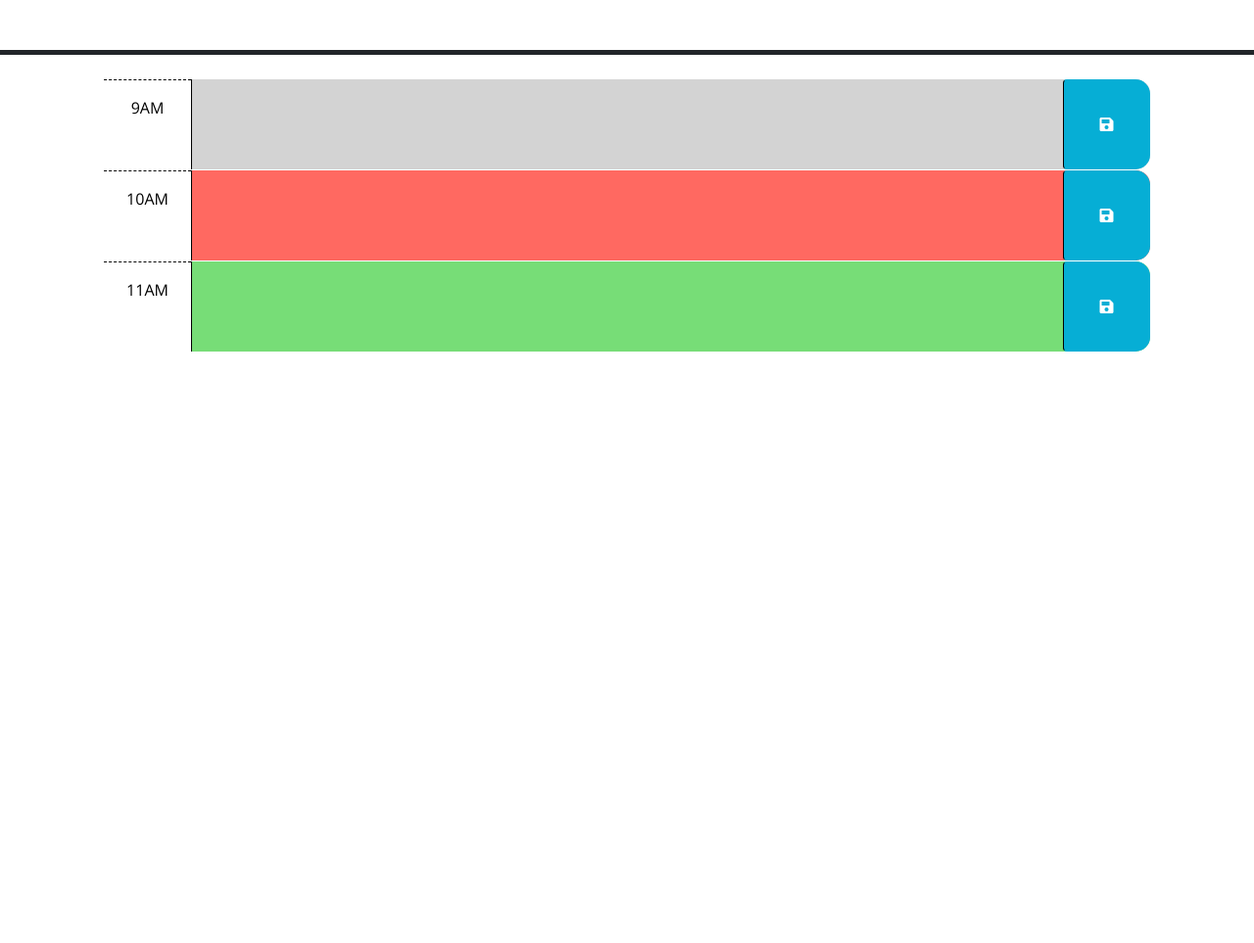
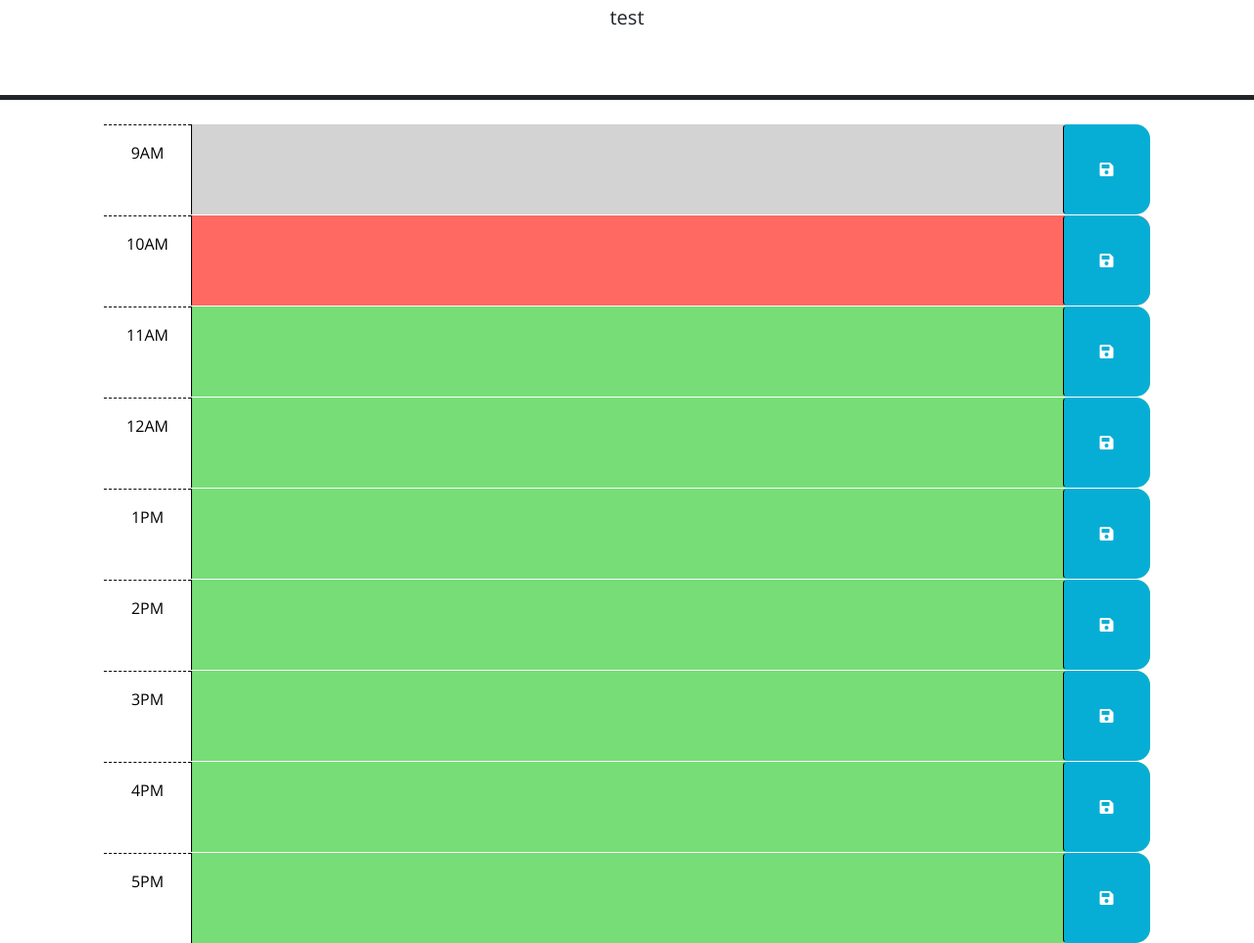
Before and after one commit to sareacct91/Day-Scheduler, a plain HTML site: page index.html in a window 1280 px wide. Shown: the part 176-1139 px from the top of the page at 98% size. Before the commit the page ends 800 px from the top, so only its background shows below. Drawn offline with nearby package versions, Linux system fonts and the light colour scheme; files that its build step writes are made by us from their sources.

Commit message:
Added time block

```diff
--- a/index.html
+++ b/index.html
@@ -18,7 +18,7 @@
       href="https://fonts.googleapis.com/css?family=Open+Sans&display=swap"
       rel="stylesheet"
     />
-    <link rel="stylesheet" href="style.css" />
+    <link rel="stylesheet" href="./assets/css/style.css" />
     <title>Work Day Scheduler</title>
   </head>
 
@@ -26,8 +26,9 @@
     <header class="p-5 mb-4 border-5 border-bottom border-dark text-center">
       <h1 class="display-3">Work Day Scheduler</h1>
       <p class="lead">A simple calendar app for scheduling your work day</p>
-      <p id="currentDay" class="lead"></p>
+      <p id="currentDay" class="lead">test</p>
     </header>
+
     <div class="container-lg px-5">
       <!-- Use class for "past", "present", and "future" to apply styles to the
         time-block divs accordingly. The javascript will need to do this by
@@ -66,6 +67,49 @@
         </button>
       </div>
 
+      <div id="hour-12" class="row time-block future">
+        <div class="col-2 col-md-1 hour text-center py-3">12AM</div>
+        <textarea class="col-8 col-md-10 description" rows="3"> </textarea>
+        <button class="btn saveBtn col-2 col-md-1" aria-label="save">
+          <i class="fas fa-save" aria-hidden="true"></i>
+        </button>
+      </div>
+      <div id="hour-13" class="row time-block future">
+        <div class="col-2 col-md-1 hour text-center py-3">1PM</div>
+        <textarea class="col-8 col-md-10 description" rows="3"> </textarea>
+        <button class="btn saveBtn col-2 col-md-1" aria-label="save">
+          <i class="fas fa-save" aria-hidden="true"></i>
+        </button>
+      </div>
+      <div id="hour-14" class="row time-block future">
+        <div class="col-2 col-md-1 hour text-center py-3">2PM</div>
+        <textarea class="col-8 col-md-10 description" rows="3"> </textarea>
+        <button class="btn saveBtn col-2 col-md-1" aria-label="save">
+          <i class="fas fa-save" aria-hidden="true"></i>
+        </button>
+      </div>
+      <div id="hour-15" class="row time-block future">
+        <div class="col-2 col-md-1 hour text-center py-3">3PM</div>
+        <textarea class="col-8 col-md-10 description" rows="3"> </textarea>
+        <button class="btn saveBtn col-2 col-md-1" aria-label="save">
+          <i class="fas fa-save" aria-hidden="true"></i>
+        </button>
+      </div>
+      <div id="hour-16" class="row time-block future">
+        <div class="col-2 col-md-1 hour text-center py-3">4PM</div>
+        <textarea class="col-8 col-md-10 description" rows="3"> </textarea>
+        <button class="btn saveBtn col-2 col-md-1" aria-label="save">
+          <i class="fas fa-save" aria-hidden="true"></i>
+        </button>
+      </div>
+      <div id="hour-17" class="row time-block future">
+        <div class="col-2 col-md-1 hour text-center py-3">5PM</div>
+        <textarea class="col-8 col-md-10 description" rows="3"> </textarea>
+        <button class="btn saveBtn col-2 col-md-1" aria-label="save">
+          <i class="fas fa-save" aria-hidden="true"></i>
+        </button>
+      </div>
+
     <script src="https://code.jquery.com/jquery-3.4.1.min.js"></script>
     <script
       src="https://cdn.jsdelivr.net/npm/dayjs@1.11.3/dayjs.min.js"
@@ -73,6 +117,6 @@
       crossorigin="anonymous"
     ></script>
 
-    <script src="script.js"></script>
+    <script src="./assets/js/script.js"></script>
   </body>
 </html>
```
